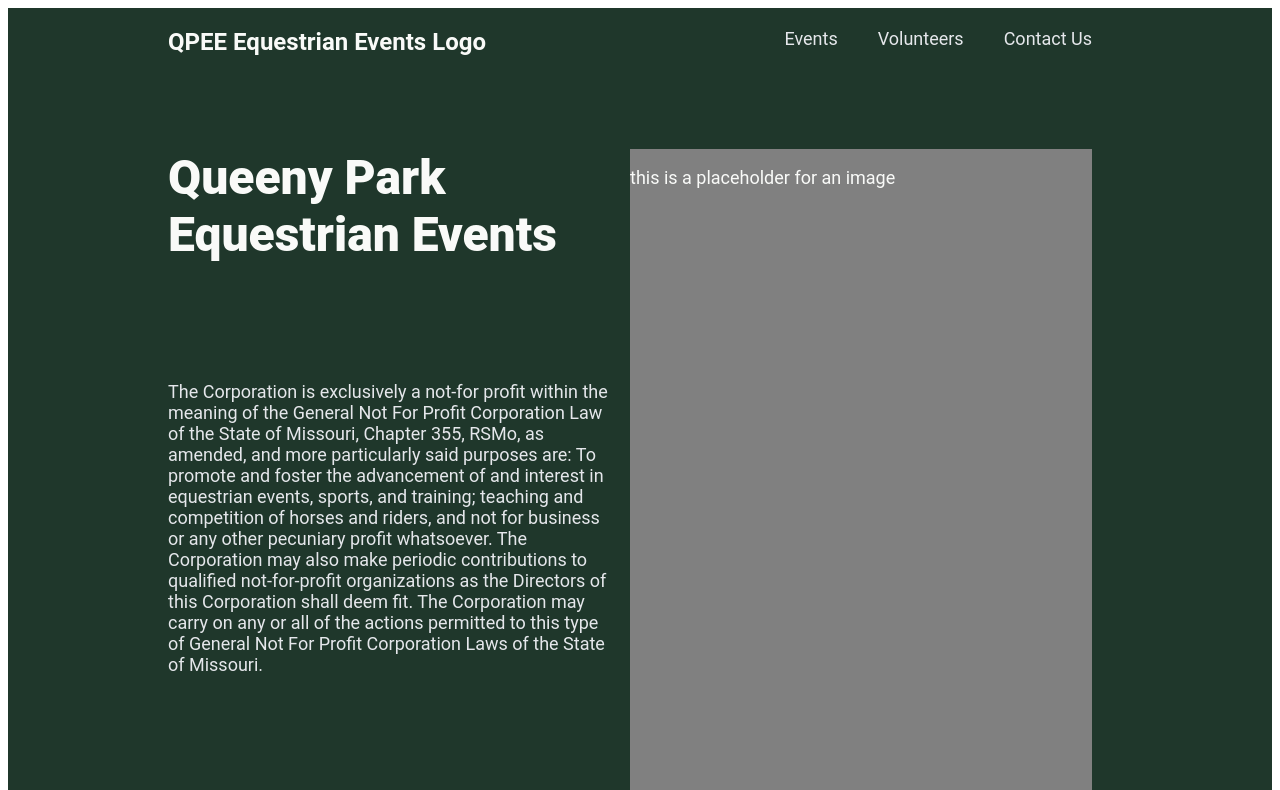
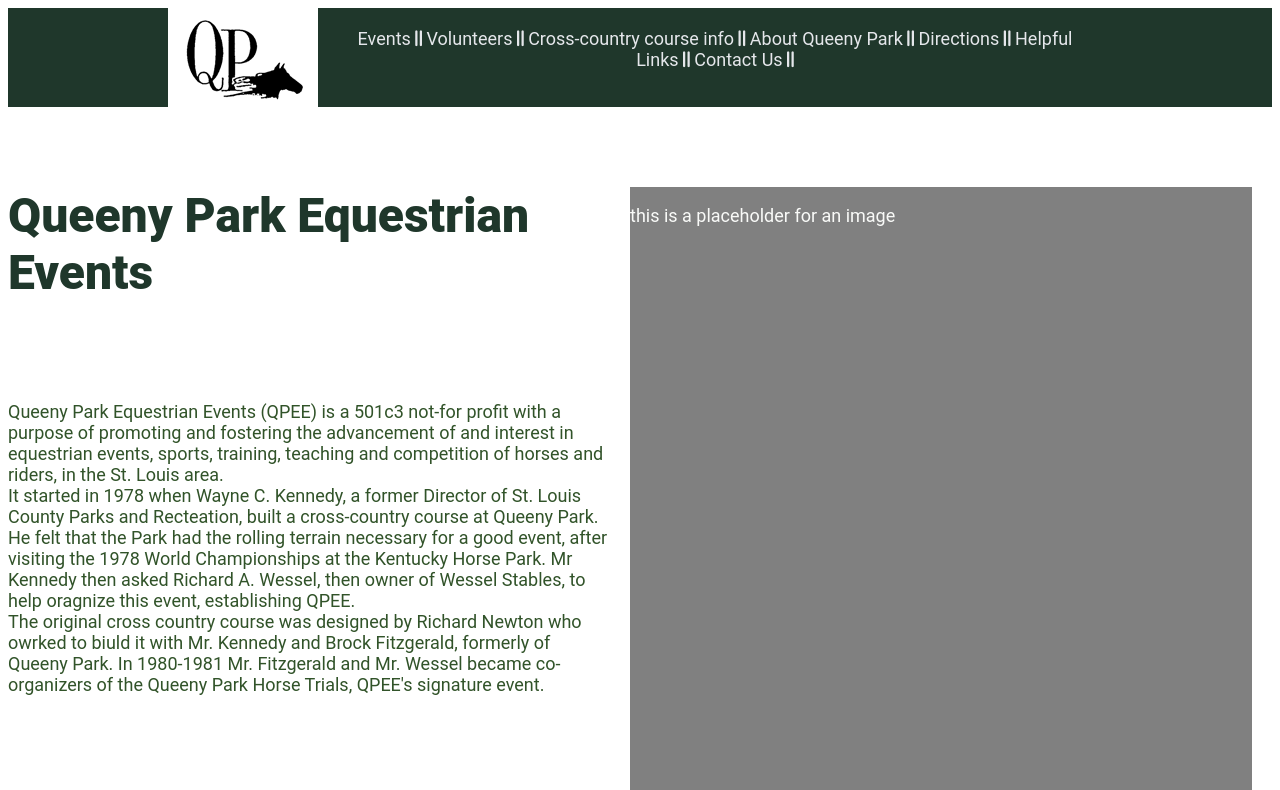
Before and after one commit to hhinkel/QPEE_Website, a plain HTML site: page index.html in a window 1280 px wide. Shown: the top 790 px of the page. Drawn offline with Linux system fonts and the light colour scheme.

Commit message:
Changes to header and intro text.

```diff
--- a/index.html
+++ b/index.html
@@ -3,29 +3,47 @@
 <head>
     <meta charset="UTF-8">
     <meta name="viewport" content="width=device-width, initial-scale=1.0">
+    <meta name="description" content="2023 Schedule of Events for Queeny Park Equestrian Events, including the Horse Trials.">
+    <meta name="keywords" content="Queeny Park, Queeny Park Equestrian, Queeny Park Equestrian Events, equestrian sports, equestrian park, cross-country jumping, clinics, cross-country schooling, hunter paces, mini-event, eventing, Horse Trials, dressage, St. Louis equestrian">
     <link rel="stylesheet" href="styles/style.css">
-    <title>Document</title>
+    <link rel="stylesheet" href="https://cdnjs.cloudflare.com/ajax/libs/font-awesome/6.6.0/css/solid.min.css">
+    <link rel="stylesheet" href="https://cdnjs.cloudflare.com/ajax/libs/font-awesome/6.6.0/css/fontawesome.min.css">
+    <link rel="icon" href="images/qp_horse_head.jpg" sizes="32x32">
+    <title>Queeny Park Equestrian Events</title>
 </head>
 <body>
     <div class="header">
         <div class="header_bar">
-            <div class="logo"><strong>QPEE Equestrian Events Logo</strong></div>
-            <div class="links">
-                <div class="one">Events</div>
-                <div class="two">Volunteers</div>
-                <div class="three">Contact Us</div>
-            </div>
+            <tr>
+                <th class="logo"><img src="images/QP_logo.gif" alt="QPEE logo"></th>
+                <div class="links">
+                    <th>Events <i class="fa-solid fa-grip-lines-vertical"></i></th>
+                    <th>Volunteers <i class="fa-solid fa-grip-lines-vertical"></i></th>
+                    <th>Cross-country course info <i class="fa-solid fa-grip-lines-vertical"></i></th>
+                    <th>About Queeny Park <i class="fa-solid fa-grip-lines-vertical"></i></th>
+                    <th>Directions <i class="fa-solid fa-grip-lines-vertical"></i></th>
+                    <th>Helpful Links <i class="fa-solid fa-grip-lines-vertical"></i></th>
+                    <th>Contact Us <i class="fa-solid fa-grip-lines-vertical"></i></th>
+                </div>
+            </tr>
         </div>
+    </div>
         <div class="header_content">
             <div class="header_text">
                 <div class="header_title">Queeny Park Equestrian Events</div>
-                <div class="header_content"><p>The Corporation is exclusively a not-for profit within the meaning of the General Not For Profit Corporation Law
-                    of the State of Missouri, Chapter 355, RSMo, as amended, and more particularly said purposes are:  To promote and
-                    foster the advancement of and interest in equestrian events, sports, and training; teaching and competition of
-                    horses and riders, and not for business or any other pecuniary profit whatsoever.  The Corporation may also make
-                    periodic contributions to qualified not-for-profit organizations as the Directors of this Corporation shall deem fit.
-                    The Corporation may carry on any or all of the actions permitted to this type of General Not For Profit Corporation
-                    Laws of the State of Missouri.</p>
+                <div class="header_content">
+                    Queeny Park Equestrian Events (QPEE) is a 501c3 not-for profit with a purpose of promoting and
+                    fostering the advancement of and interest in equestrian events, sports, training, teaching and competition of
+                    horses and riders, in the St. Louis area.
+                    <br>
+                    It started in 1978 when Wayne C. Kennedy, a former Director of St. Louis County Parks and Recteation, built a cross-country
+                    course at Queeny Park. He felt that the Park had the rolling terrain necessary for a good event, after visiting the 1978 World
+                    Championships at the Kentucky Horse Park. Mr Kennedy then asked Richard A. Wessel, then owner of Wessel Stables, to help
+                    oragnize this event, establishing QPEE.
+                    <br>
+                    The original cross country course was designed by Richard Newton who owrked to biuld it with Mr. Kennedy and Brock Fitzgerald,
+                    formerly of Queeny Park. In 1980-1981 Mr. Fitzgerald and Mr. Wessel became co-organizers of the Queeny Park Horse Trials,
+                    QPEE's signature event.
                 </div>
                 <div class="header_button">
                     <button type="button">Sign up</button>
--- a/styles/style.css
+++ b/styles/style.css
@@ -21,11 +21,6 @@
 }
 
 .links {
-    display: flex;
-    flex-direction: row;
-}
-
-.links div {
     color: #E5E7EB;
     font-size: 18px;
     margin: 20px;
@@ -50,14 +45,14 @@
 }
 
 .header_title {
-    color: #F9FAF8;
+    color: #1f372b;
     font-size: 48px;
     font-weight: 900;
     flex: 1 1 auto;
 }
 
 .header_content {
-    color: #E5E7EB;
+    color: #315329;
     font-size: 18px;
     flex: 1 1 auto;
 }
```
Also changed, not shown: images/park_logo.jpg (added), images/qp_horse_head.jpg (added), images/qp_logo.gif (added), images/qpht_logo_2019.png (added), 2 other files.
